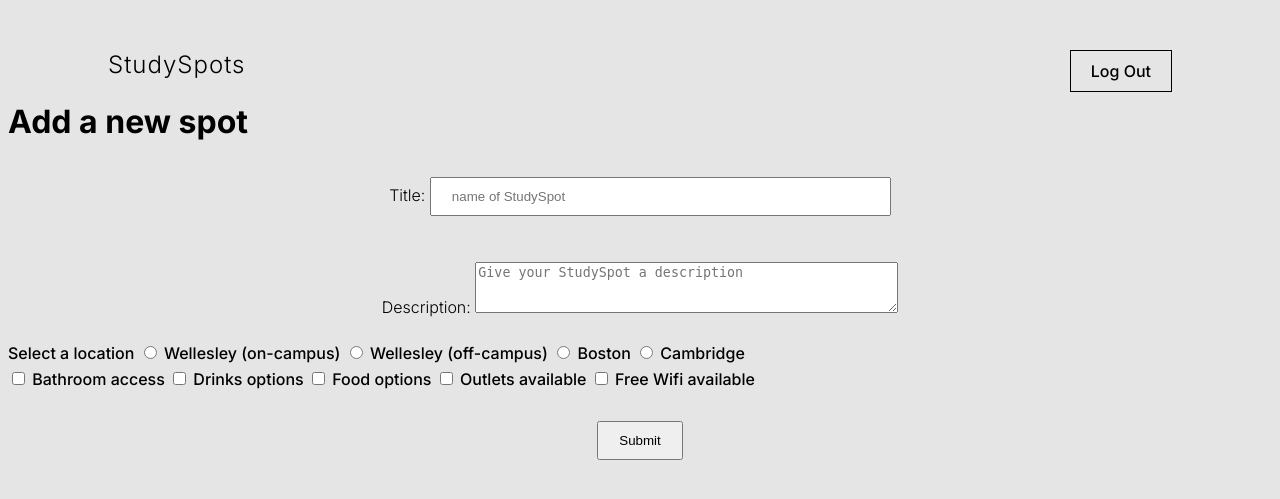
After one commit to Wellesley-Study-Spots/StudySpots, a Flask app: template templates/addspot.html in a window 1280 px wide. The commit adds this page. Shown: the top 499 px of the page. Run offline with Flask 2, Linux system fonts and the light colour scheme; the template is opened without the code that fills it, so the values that code supplies are empty.

Commit message:
created add study spot form

```diff
--- /dev/null
+++ b/templates/addspot.html
@@ -0,0 +1,67 @@
+{% extends "base.html" %}
+
+{% block nav %}
+    <div class = "header">
+        <h2 class = "title">StudySpots</h1>
+        <a class = "main_redirect logout" href="{{ url_for('logout') }}">Log Out</a>
+    </div>
+{% endblock %}
+
+{% block main_content %}
+<h1>Add a new spot</h1>
+
+<form method="post" action="{{url_for('formecho')}}">
+<p><label>Title:
+    <input required type="text" name="user" size="50" placeholder="name of StudySpot"></label></p>
+
+<p><label>Description:
+    <textarea required name="quest" rows="3" cols="50" placeholder="Give your StudySpot a description"></textarea>
+</label></p>
+
+<div>
+    Select a location
+    <label>
+        <input required type="radio" name="location" value="w-on">
+        Wellesley (on-campus)
+    </label>
+    <label>
+        <input required type="radio" name="location" value="w-off">
+        Wellesley (off-campus)
+    </label>
+    <label>
+        <input required type="radio" name="location" value="bos">
+        Boston
+    </label>
+    <label>
+        <input required type="radio" name="location" value="cam">
+        Cambridge
+    </label>
+</div>
+
+<div>
+    <label>
+        <input type="checkbox" name="amenities" value="bathroom">
+        Bathroom access
+    </label>
+    <label>
+        <input type="checkbox" name="amenities" value="drinks">
+        Drinks options
+    </label>
+    <label>
+        <input type="checkbox" name="amenities" value="food">
+        Food options
+    </label>
+    <label>
+        <input type="checkbox" name="amenities" value="outlet">
+        Outlets available
+    </label>
+    <label>
+        <input type="checkbox" name="amenities" value="wifi">
+        Free Wifi available
+    </label>
+</div>
+
+<p><input type="submit" value="Submit"></p>
+</form>
+
+{% endblock %}
--- a/templates/base.html
+++ b/templates/base.html
@@ -29,7 +29,7 @@
   <ul>
     <li><a href="{{url_for('index')}}">home</a></li>
     <li><a href="{{url_for('greet')}}">greet</a></li>
-    <li><a href="{{url_for('testform')}}">testform</a></li>
+    <li><a href="{{url_for('addspot')}}">add spot</a></li>
   </ul>
 </nav>
 {% endblock %}
```
Also changed, not shown: templates/testform.html (deleted, +0 -50 lines).
